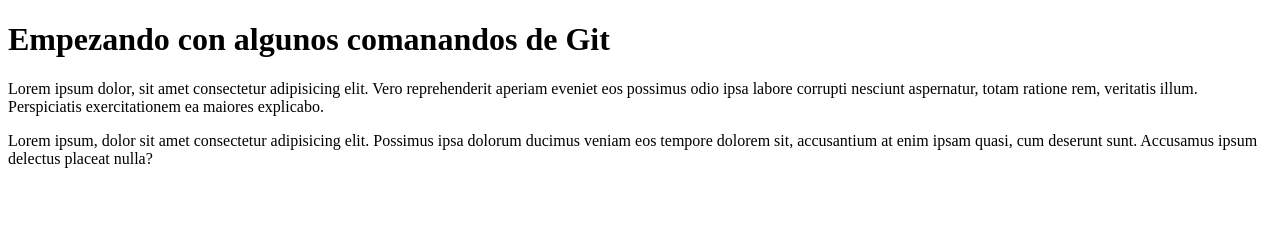
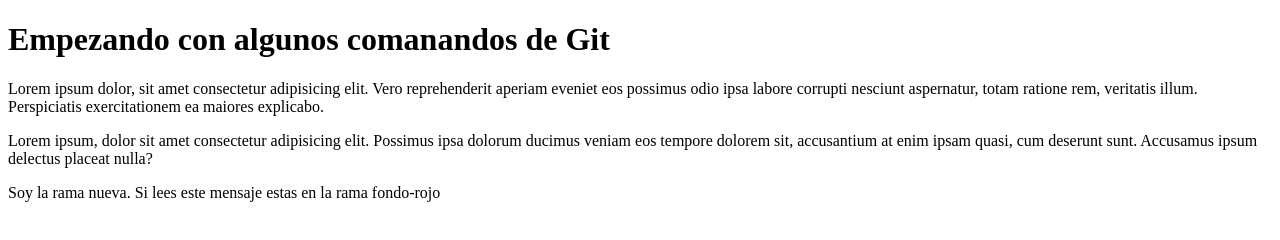
Before and after one commit to maarcf/Clase-5, a plain HTML site: page index.html in a window 1280 px wide. Drawn offline with Linux system fonts and the light colour scheme.

Commit message:
agregue un parrafo para saber que esta es otra rama

```diff
--- a/index.html
+++ b/index.html
@@ -11,5 +11,17 @@
     <p>Lorem ipsum dolor, sit amet consectetur adipisicing elit. Vero reprehenderit aperiam eveniet eos possimus odio ipsa labore corrupti nesciunt aspernatur, totam ratione rem, veritatis illum. Perspiciatis exercitationem ea maiores explicabo.</p>
     <p>Lorem ipsum, dolor sit amet consectetur adipisicing elit. Possimus ipsa dolorum ducimus veniam eos tempore dolorem sit, accusantium at enim ipsam quasi, cum deserunt sunt. Accusamus ipsum delectus placeat nulla?</p>
 
+    <!-- Ramas de Git
+        Para crear una nueva rama diferente a master:
+
+          git checkout -b Nombre-descriptivo-de-la-rama
+          *No puede tener el nombre espacio*
+
+        Para ir a la otra rama tengo que decir:
+          git checkout Nombre-de-la-rama
+          *Por defecto la rama se principal se llama <master>
+    -->
+
+    <p>Soy la rama nueva. Si lees este mensaje estas en la rama fondo-rojo</p>
 </body>
 </html>
```
